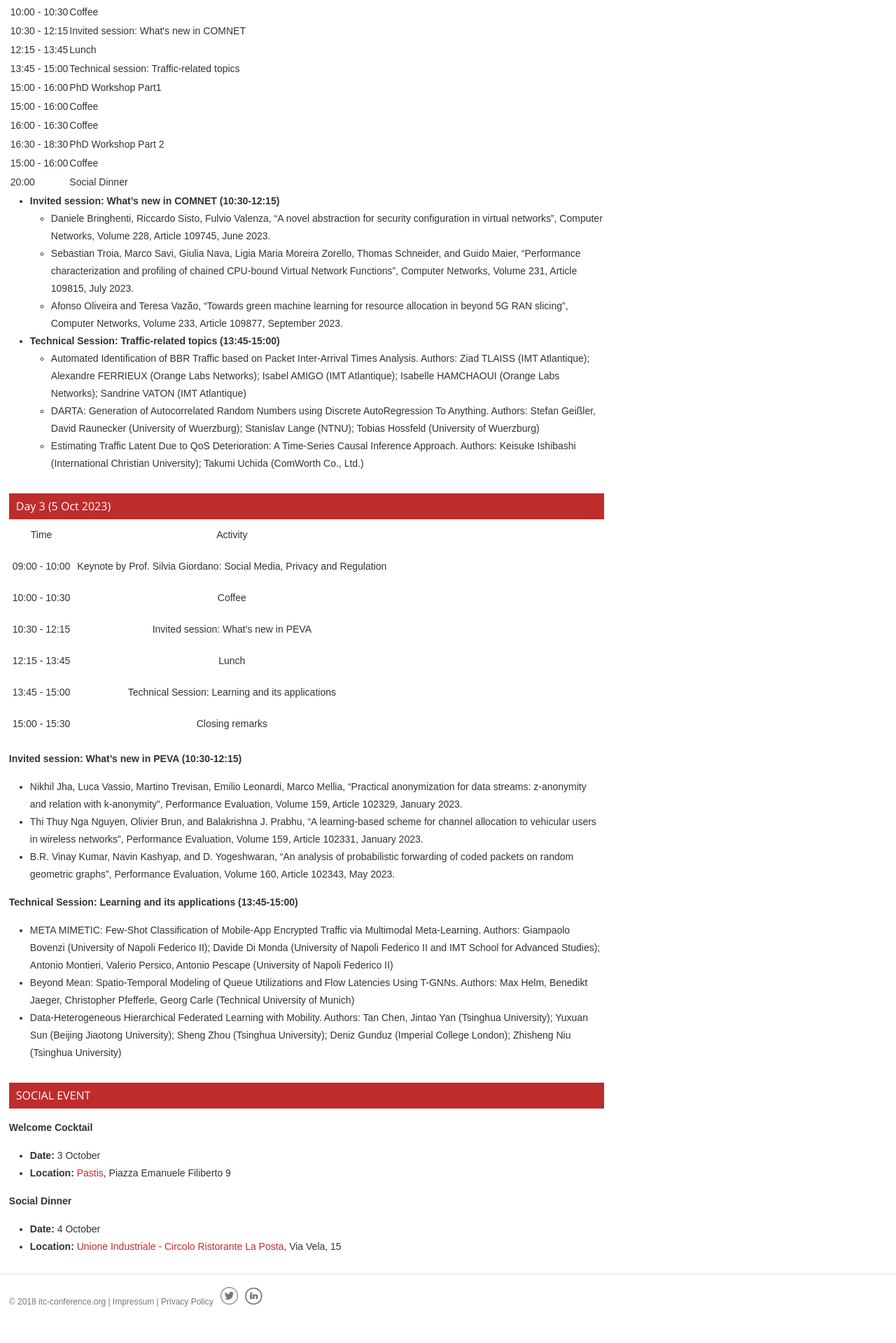
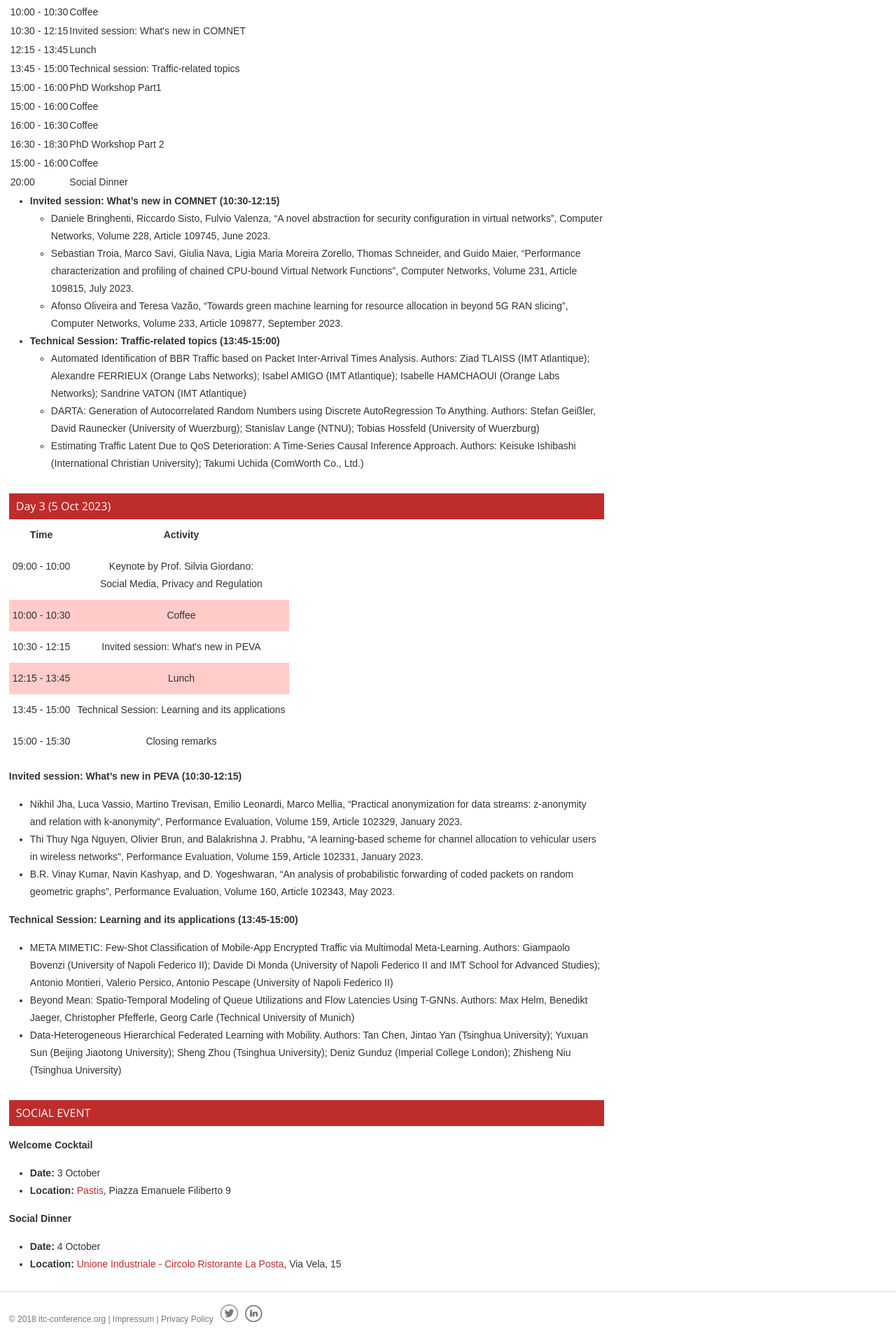
Before and after one commit to ohohlfeld/itc35, a Jekyll site: the page built from program.md, in a window 1280 px wide. Shown: the part 1849-3768 px from the top of the page at 70% size. Built offline with Jekyll 4.4.1, drawn with Linux system fonts in a browser that asks for light colours; before the commit the page ends 3743 px from its top, so only the background shows below that; some of the changed lines change nothing that is shown.

Commit message:
Update program.md

```diff
--- a/program.md
+++ b/program.md
@@ -143,30 +143,32 @@ menu-index: 6
 .tg th{border-style:solid;border-width:0px;font-family:Arial, sans-serif;font-size:14px;font-weight:normal;
   overflow:hidden;padding:10px 5px;word-break:normal;}
 .tg .tg-wp8o{border-color:#000000;text-align:center;vertical-align:top}
+.tg .tg-mqa1{border-color:#000000;font-weight:bold;text-align:center;vertical-align:top}
+.tg .tg-r31r{background-color:#ffccc9;border-color:#000000;text-align:center;vertical-align:top}
 </style>
 <table class="tg">
 <thead>
   <tr>
-    <th class="tg-wp8o">Time</th>
-    <th class="tg-wp8o">Activity</th>
+    <th class="tg-mqa1">Time</th>
+    <th class="tg-mqa1">Activity</th>
   </tr>
 </thead>
 <tbody>
   <tr>
     <td class="tg-wp8o">09:00 - 10:00</td>
-    <td class="tg-wp8o">Keynote by Prof. Silvia Giordano: Social Media, Privacy and Regulation</td>
+    <td class="tg-wp8o">Keynote by Prof. Silvia Giordano: <br>Social Media, Privacy and Regulation</td>
   </tr>
   <tr>
-    <td class="tg-wp8o">10:00 - 10:30</td>
-    <td class="tg-wp8o">Coffee</td>
+    <td class="tg-r31r">10:00 - 10:30</td>
+    <td class="tg-r31r">Coffee</td>
   </tr>
   <tr>
     <td class="tg-wp8o">10:30 - 12:15</td>
     <td class="tg-wp8o">Invited session: What's new in PEVA</td>
   </tr>
   <tr>
-    <td class="tg-wp8o">12:15 - 13:45</td>
-    <td class="tg-wp8o">Lunch</td>
+    <td class="tg-r31r">12:15 - 13:45</td>
+    <td class="tg-r31r">Lunch</td>
   </tr>
   <tr>
     <td class="tg-wp8o">13:45 - 15:00</td>
```
